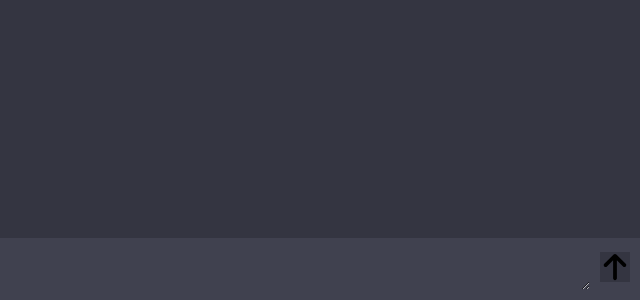
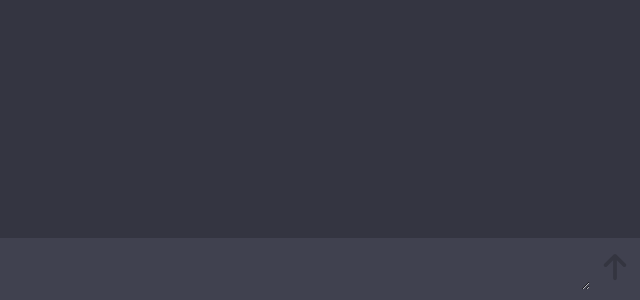
Before and after one commit to caynoelani/Fullstack-Overlord, a website built with Vite: page client/index.html in a window 1280 px wide. Shown: the part 500-800 px from the top of the page, 640-1280 px from the left. Built offline with nearby package versions, Linux system fonts and the light colour scheme.

Commit message:
update send icon color

```diff
--- a/client/style.css
+++ b/client/style.css
@@ -145,7 +145,7 @@ button {
 }
 
 button img {
-  background-color: #343541
+  filter: invert(18%) sepia(24%) saturate(359%) hue-rotate(197deg) brightness(97%) contrast(92%);
 }
 
 #form_prompt img {
```
